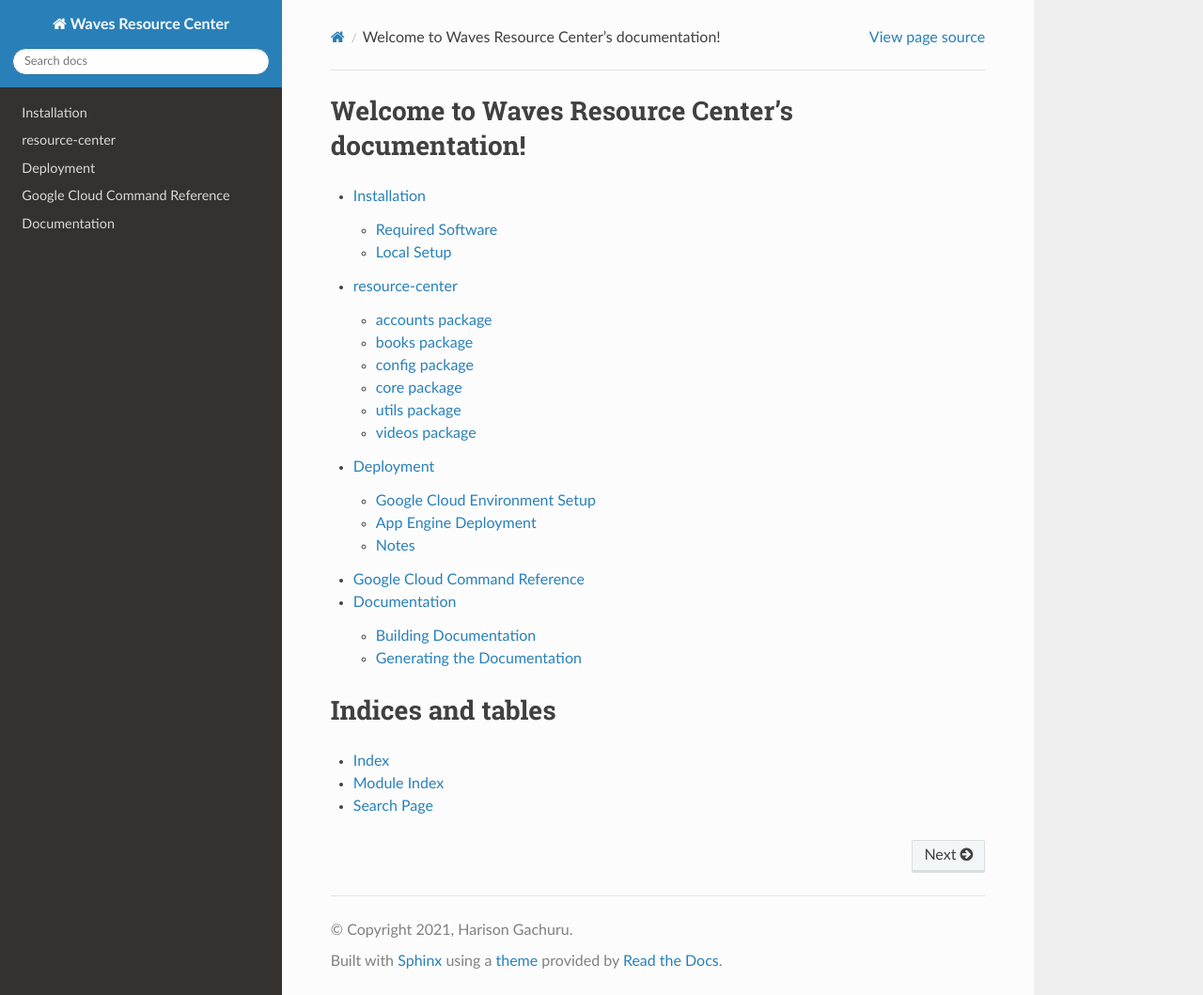
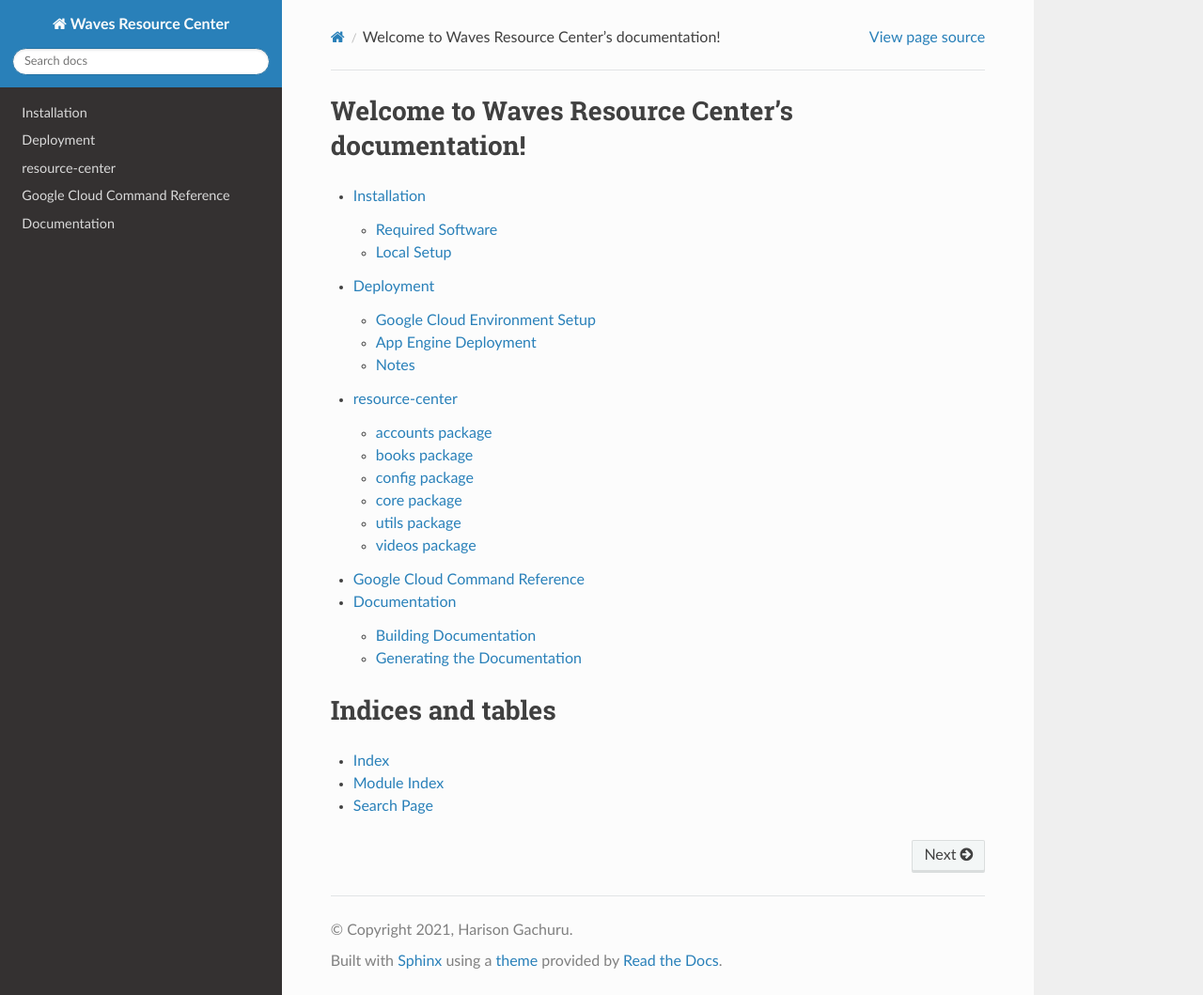
Before and after one commit to waves-of-hope/resource-center, a Sphinx documentation site: the page built from docs/index.rst, in a window 1280 px wide and 1059 px high. Shown: the whole window at 94% size. Built offline with Sphinx 7.4.7 and the Read the Docs theme 2.0.0, drawn with Linux system fonts in a browser that asks for light colours; part of the change alters nothing that is shown.

```diff
--- a/docs/index.rst
+++ b/docs/index.rst
@@ -1,5 +1,5 @@
 .. Waves Resource Center documentation master file, created by
-   sphinx-quickstart on Thu Jan  7 15:13:23 2021.
+   sphinx-quickstart on Wed Apr 21 23:56:02 2021.
    You can adapt this file completely to your liking, but it should at least
    contain the root `toctree` directive.
 
@@ -10,12 +10,11 @@ Welcome to Waves Resource Center's documentation!
    :maxdepth: 2
    :glob:
 
-   _sources/installation
-   _sources/modules
-   _sources/deployment
-   _sources/gcloud
-   _sources/documentation
-
+   guides/installation
+   guides/deployment
+   modules
+   guides/google-cloud-command-reference
+   guides/documentation
 
 
 Indices and tables
```
Also changed, not shown: docs/accounts.rst (renamed from docs/_sources/accounts.rst), docs/books.rst (renamed from docs/_sources/books.rst), docs/config.rst (renamed from docs/_sources/config.rst), docs/config.settings.rst (renamed from docs/_sources/config.settings.rst), docs/core.rst (renamed from docs/_sources/core.rst), docs/guides/deployment.md (renamed from docs/_sources/deployment.md), docs/guides/documentation.md (renamed from docs/_sources/documentation.md), docs/guides/google-cloud-command-reference.md (renamed from docs/_sources/gcloud.md), docs/guides/installation.md (renamed from docs/_sources/installation.md), docs/modules.rst (renamed from docs/_sources/modules.rst), docs/utils.rst (renamed from docs/_sources/utils.rst), docs/videos.rst (renamed from docs/_sources/videos.rst).
